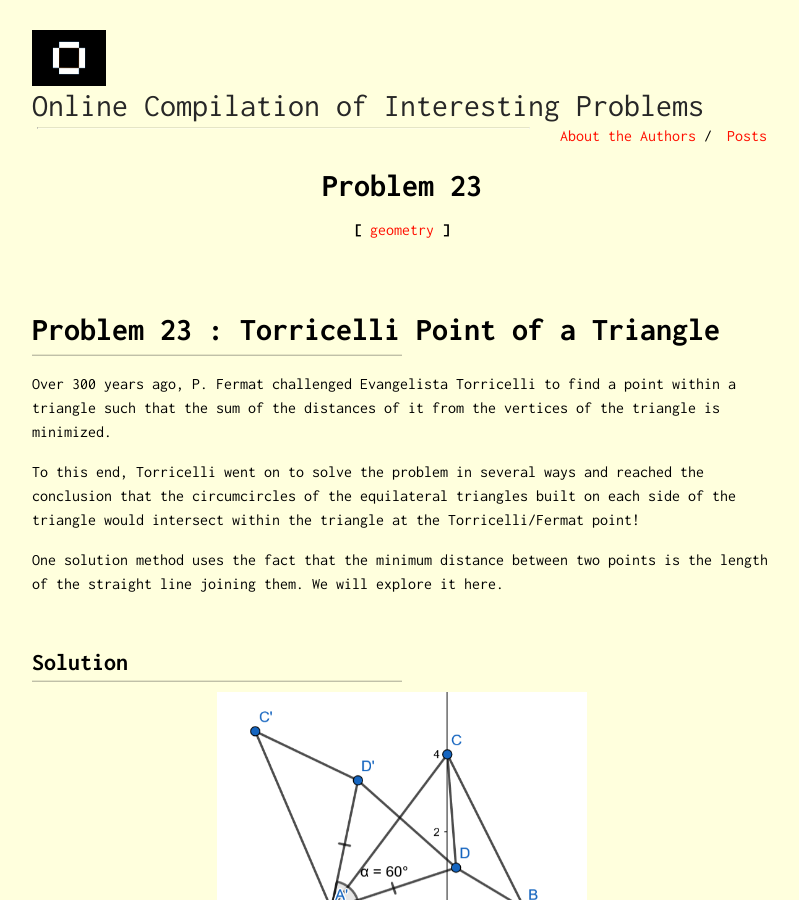
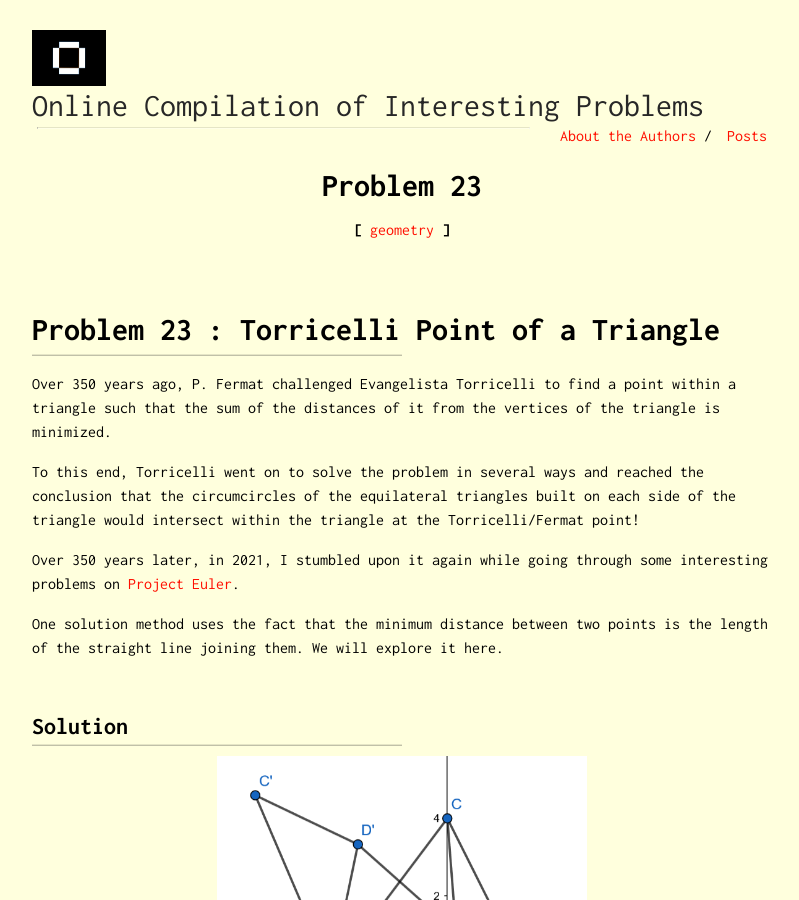
Before and after one commit to Oscuro-Phoenix/math-for-fun, a Jekyll site: the page built from _posts/2021-12-09-Problem-23.md, in a window 1280 px wide and 900 px high. Shown: the whole window, without its empty margins (238-1037 px from the left). Built offline with Jekyll 4.4.1, drawn with Linux system fonts in a browser that asks for light colours; formulas are drawn with MathJax 3.

Commit message:
Update 2021-12-09-Problem-23.md

```diff
--- a/_posts/2021-12-09-Problem-23.md
+++ b/_posts/2021-12-09-Problem-23.md
@@ -6,10 +6,11 @@ tags: [geometry]
 ---
 # Problem 23 : Torricelli Point of a Triangle
 
-Over 300 years ago, P. Fermat challenged Evangelista Torricelli to find a point within a triangle such that the sum of the distances of it from the vertices of the triangle is minimized.
+Over 350 years ago, P. Fermat challenged Evangelista Torricelli to find a point within a triangle such that the sum of the distances of it from the vertices of the triangle is minimized.
 
 To this end, Torricelli went on to solve the problem in several ways and reached the conclusion that the circumcircles of the equilateral triangles built on each side of the triangle would intersect within the triangle at the Torricelli/Fermat point!
 
+Over 350 years later, in 2021, I stumbled upon it again while going through some interesting problems on [Project Euler](https://projecteuler.net/).
 
 One solution method uses the fact that the minimum distance between two points is the length of the straight line joining them. We will explore it here.
 
```
